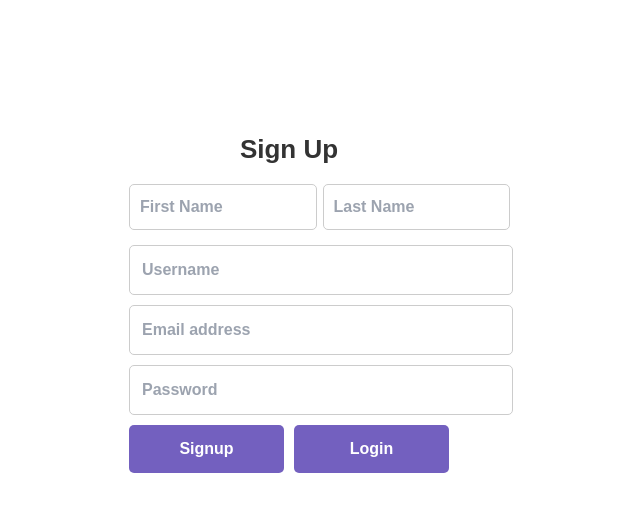
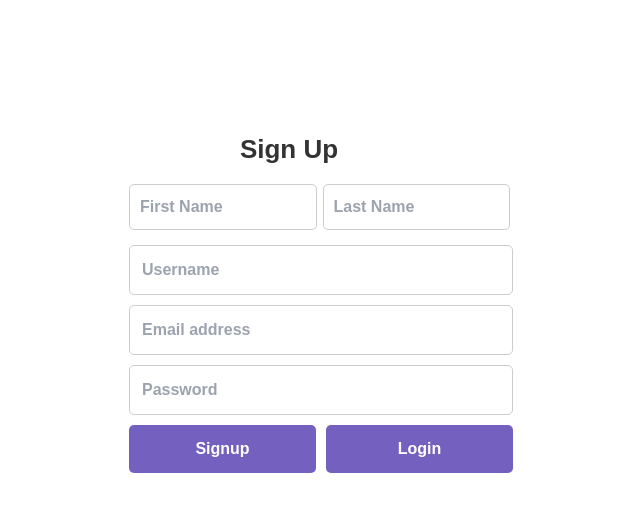
Before and after one commit to gaddamvivek/SmartPrep_Interview-Platform, a React (Create React App) app in the folder frontend/: page /signup in a window 1280 px wide. Shown: the top 512 px of the page, without its empty margins (351-991 px from the left). Built offline with nearby package versions, Linux system fonts and the light colour scheme.

Commit message:
Updated loginSignup

```diff
--- a/frontend/src/components/loginSignup.css
+++ b/frontend/src/components/loginSignup.css
@@ -120,6 +120,7 @@
 
   .loginsignupbtns {
     display: flex;
-    justify-content:space-evenly;  /* To spread the buttons evenly */
-    gap: 10px;  /* Optional: adds some space between the buttons */
+    justify-content: space-between;  /* Distribute buttons evenly */
+    width: 120%;  /* Ensure the container takes full width */
+    gap: 10px
   }
```
